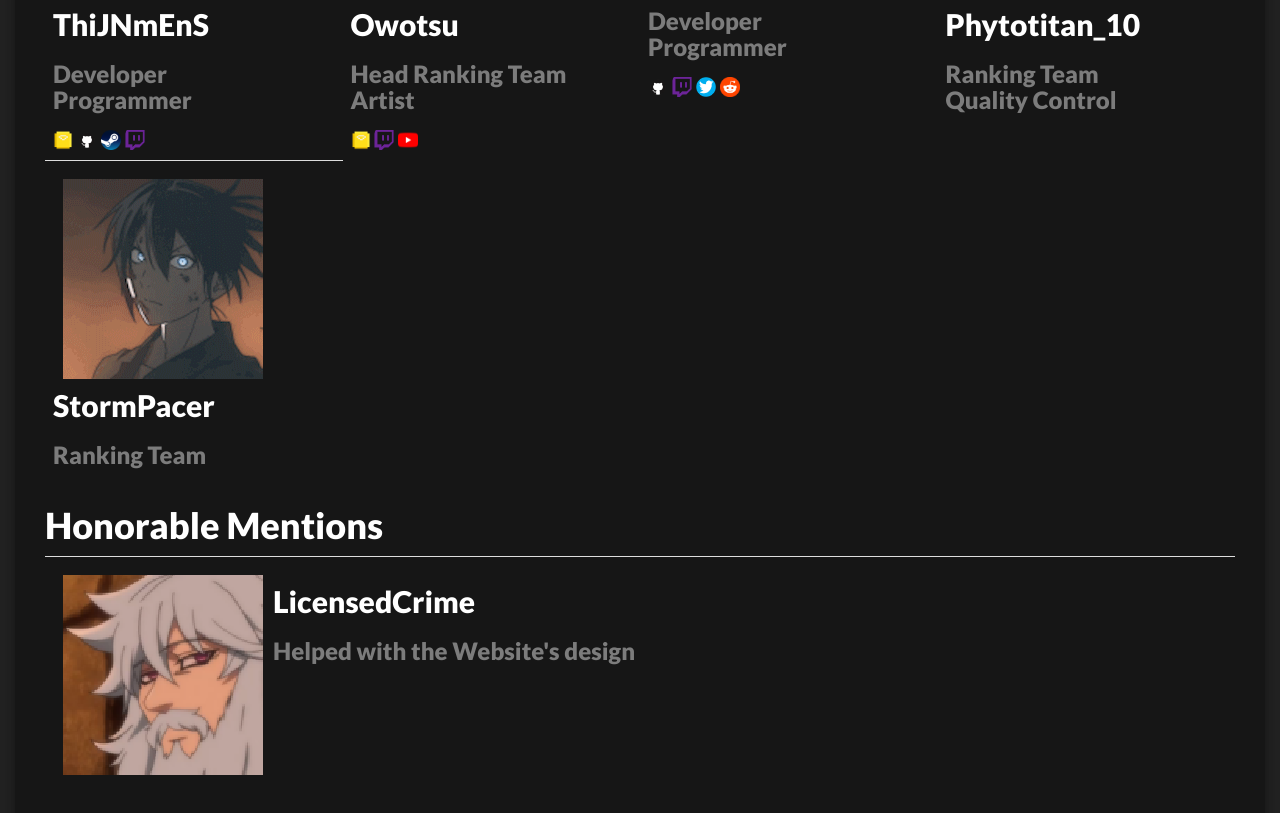
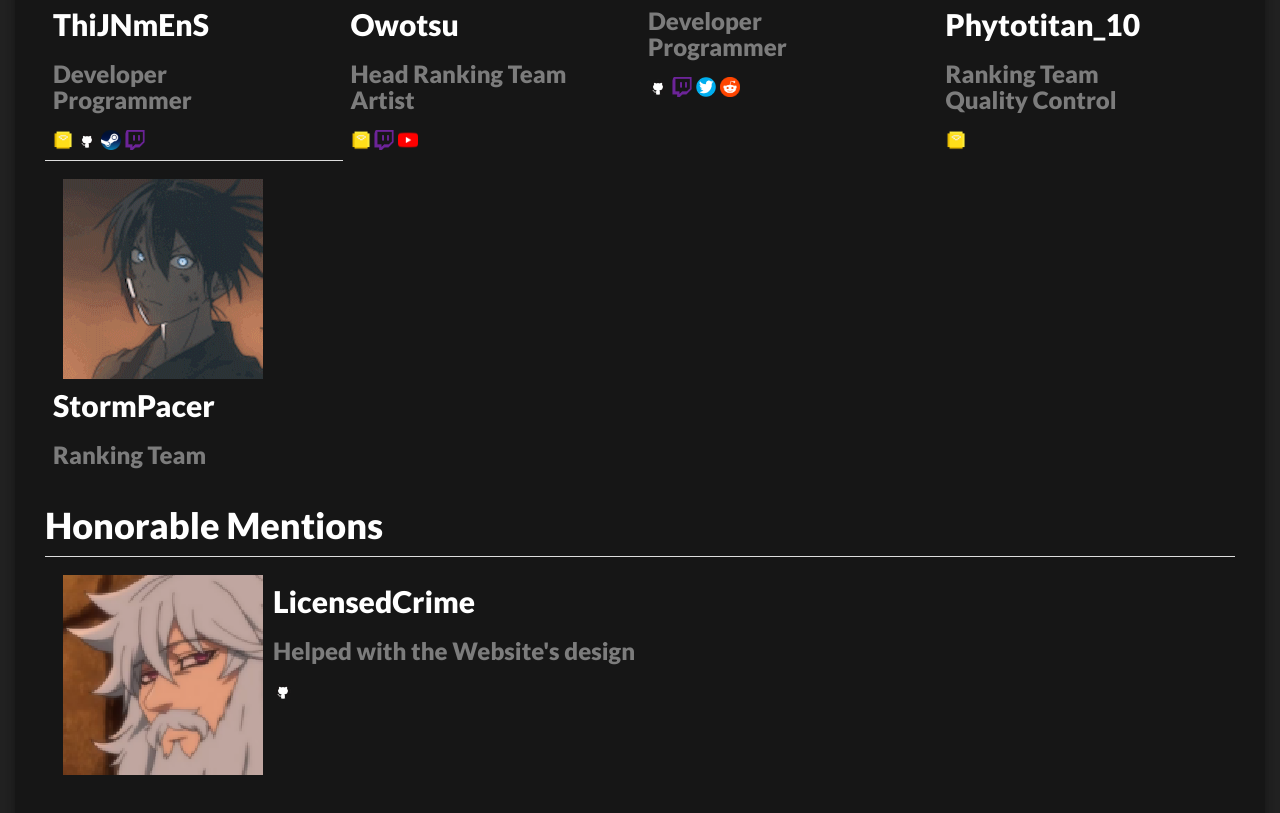
Before and after one commit to thijnmens/ChallengePoints, a plain HTML site: page Website/Team.html in a window 1280 px wide. Shown: the part 391-1204 px from the top of the page. Drawn offline with Linux system fonts and the light colour scheme.

Commit message:
added more team links

```diff
--- a/Website/Team.html
+++ b/Website/Team.html
@@ -61,6 +61,9 @@
                                     <img src='src/Team/Phytotitan_10.png' alt="Phytotitan_10 pfp" class="float-left">
                                     <h2>Phytotitan_10</h2>
                                     <h3 class="gray">Ranking Team<br>Quality Control</h3>
+                                    <h>
+                                        <a href="https://scoresaber.com/u/76561198375992488"><img src="src/Icons/ScoreSaberLogo.png" class="icon"></a>
+                                    </h>
                                 </td>
                             </tr>
                             <tr>
@@ -80,6 +83,9 @@
                                     <img src="src/Team/LicensedCrime.png" alt="LicensedCrime pfp" class="float-left">
                                     <h2>LicensedCrime</h2>
                                     <h3 class="gray">Helped with the Website's design</h3>
+                                    <h>
+                                        <a href="https://github.com/LicensedCrime/"><img src="src/Icons/GithubLogo.png" class="icon"></a>
+                                    </h>
                                 </td>
                             </tr>
                         </tbody>
```
